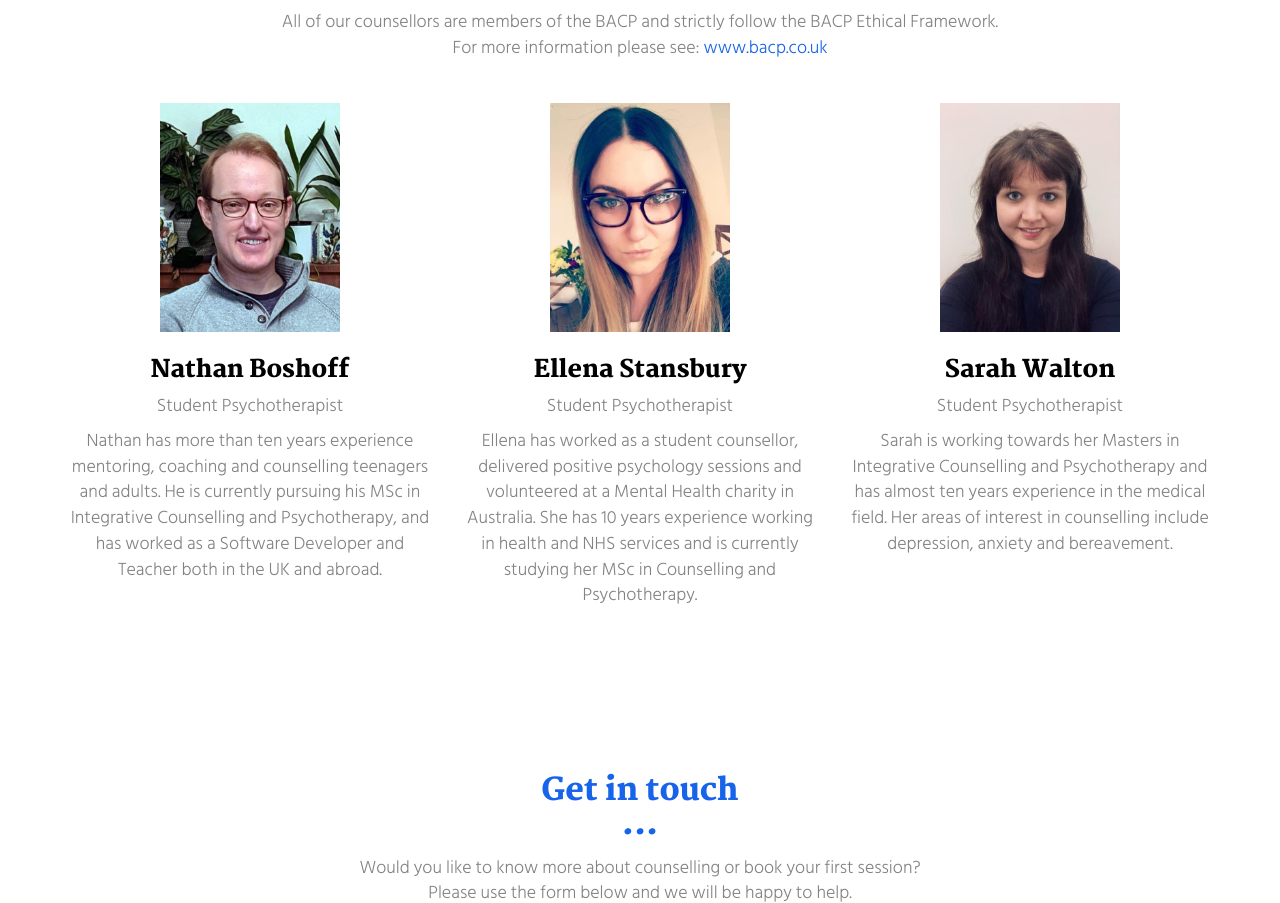
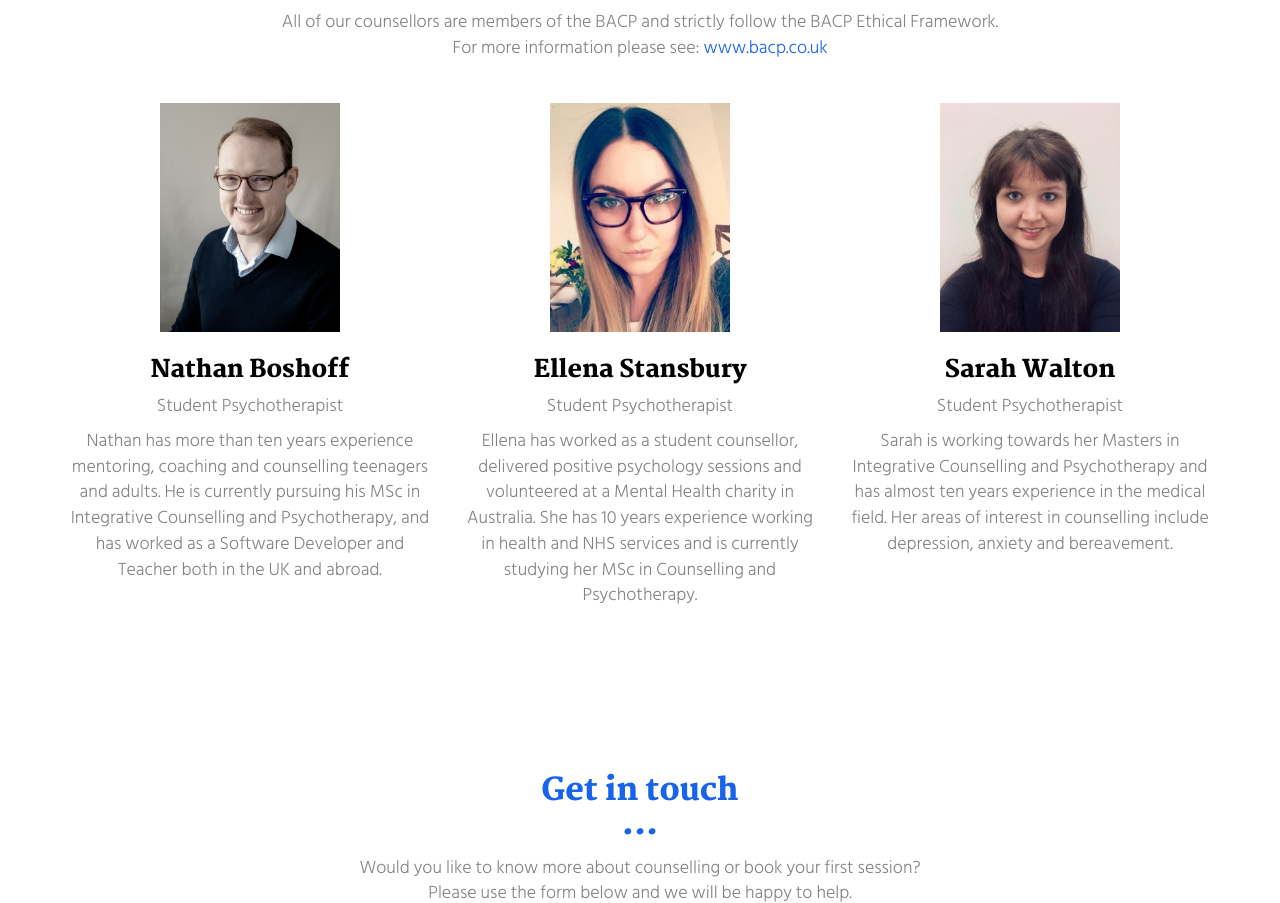
Before and after one commit to Gazump/old-website, a plain HTML site: page index.html in a window 1280 px wide. Shown: the part 1424-2327 px from the top of the page. Drawn offline with Linux system fonts and the light colour scheme.

Commit message:
Updated Photo

```diff
--- a/index.html
+++ b/index.html
@@ -93,7 +93,7 @@
       <div class="row">
 
         <div class="col-xs-12 col-md-4">
-          <img src="./assets/images/nathan.jpg" width = "180"  alt="" class="reveal img-responsive reveal-content image-center">
+          <img src="./assets/images/Nathan_Contrast.png" width = "180"  alt="" class="reveal img-responsive reveal-content image-center">
           <h3>Nathan Boshoff</h3>
           <h4>Student Psychotherapist</h4>
           <p>Nathan has more than ten years experience mentoring, coaching and counselling teenagers and adults. He is currently pursuing his MSc in Integrative Counselling and Psychotherapy, and has worked as a Software Developer and Teacher both in the UK and abroad.
```
Also changed, not shown: assets/images/Nathan_Contrast.png (added).
